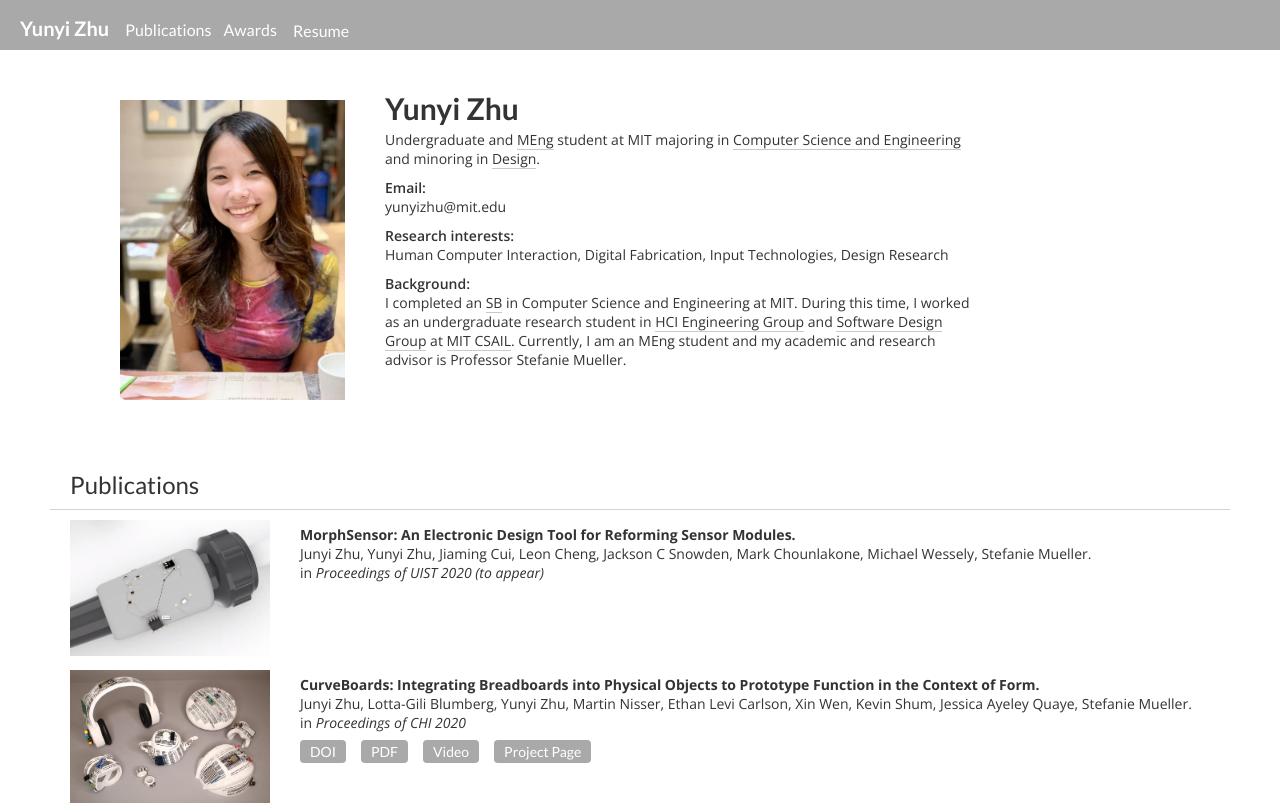
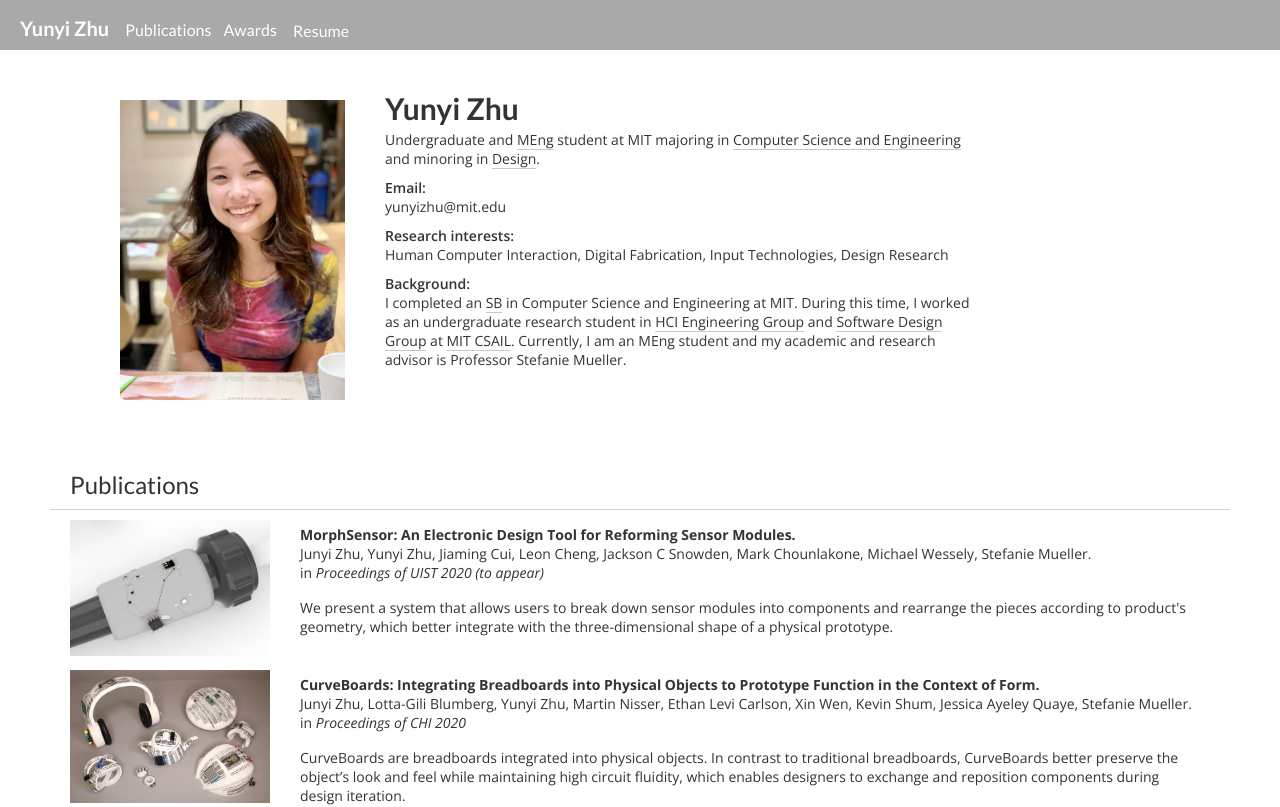
Before and after one commit to yunyizhu1/personal-website, a React (Create React App) app: page / in a window 1280 px wide. Shown: the top 807 px of the page. Built offline with nearby package versions, Linux system fonts and the light colour scheme.

Commit message:
added details to publications

```diff
--- a/src/components/research/research_preview.js
+++ b/src/components/research/research_preview.js
@@ -16,6 +16,9 @@ const Research = ({research}) => (
           <div className="conference">
             in <div>{research.conference}</div>
           </div>
+          <div className="description">
+            {research.description}
+          </div>
         </div>
         <div className="links">
           {!!research.doi && <a href={research.doi} target="_blank">DOI</a>}
--- a/src/data/research_projects.json
+++ b/src/data/research_projects.json
@@ -4,7 +4,8 @@
     "title": "MorphSensor: An Electronic Design Tool for Reforming Sensor Modules.",
     "authors": "Junyi Zhu, Yunyi Zhu, Jiaming Cui, Leon Cheng, Jackson C Snowden, Mark Chounlakone, Michael Wessely, Stefanie Mueller.",
     "conference": "Proceedings of UIST 2020 (to appear)",
-    "thumbnail": "morphsensor-thumbnail.png"
+    "thumbnail": "morphsensor-thumbnail.png",
+    "description": "We present a system that allows users to break down sensor modules into components and rearrange the pieces according to product's geometry, which better integrate with the three-dimensional shape of a physical prototype. "
   },
   {
     "id": 2,
@@ -12,6 +13,7 @@
     "authors": "Junyi Zhu, Lotta-Gili Blumberg, Yunyi Zhu, Martin Nisser, Ethan Levi Carlson, Xin Wen, Kevin Shum, Jessica Ayeley Quaye, Stefanie Mueller.",
     "conference": "Proceedings of CHI 2020",
     "thumbnail": "curveboard-thumbnail.jpg",
+    "description": "CurveBoards are breadboards integrated into physical objects. In contrast to traditional breadboards, CurveBoards better preserve the object’s look and feel while maintaining high circuit fluidity, which enables designers to exchange and reposition components during design iteration.",
     "doi": "https://dl.acm.org/doi/abs/10.1145/3313831.3376617",
     "pdf": "http://groups.csail.mit.edu/hcie/files/research-projects/curveboard/2020-CHI-curveboard-paper.pdf",
     "video": "https://www.youtube.com/watch?v=erV9JR0rjGs&feature=youtu.be",
--- a/src/styles/research.scss
+++ b/src/styles/research.scss
@@ -35,6 +35,10 @@
           }
         }
 
+        .description {
+          margin-top: 16px;
+        }
+
         .links {
           margin-top: 10px;
           a {
```
